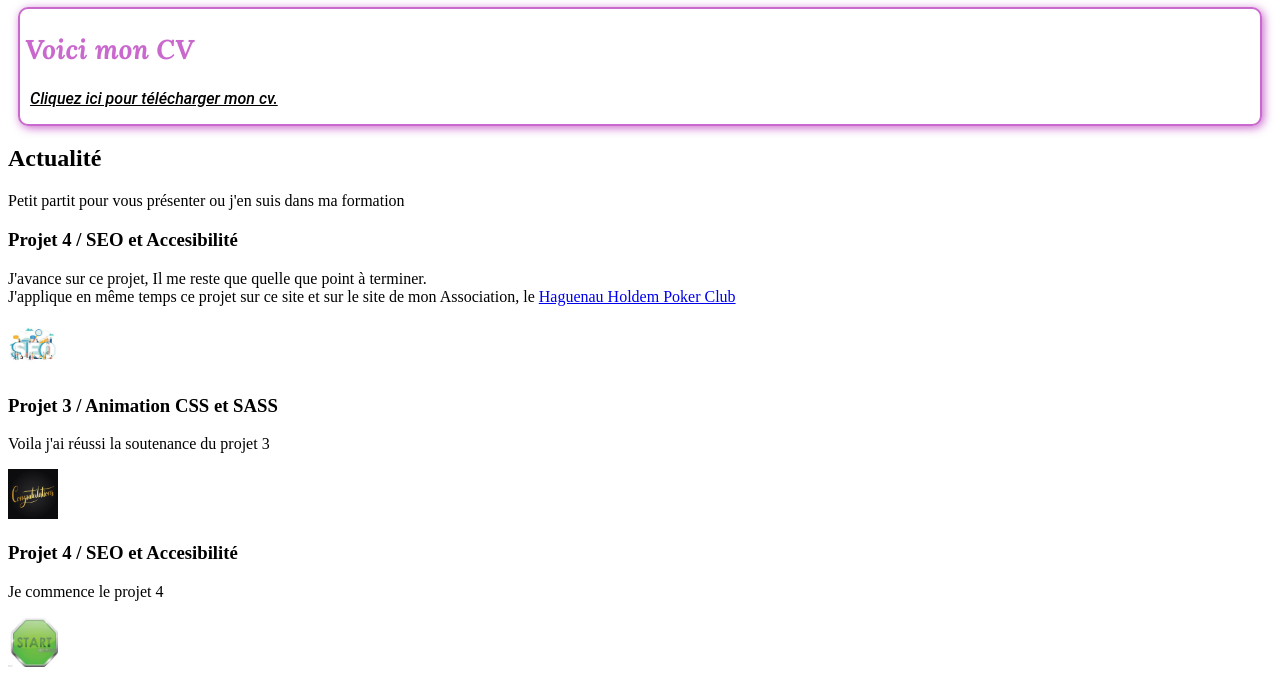
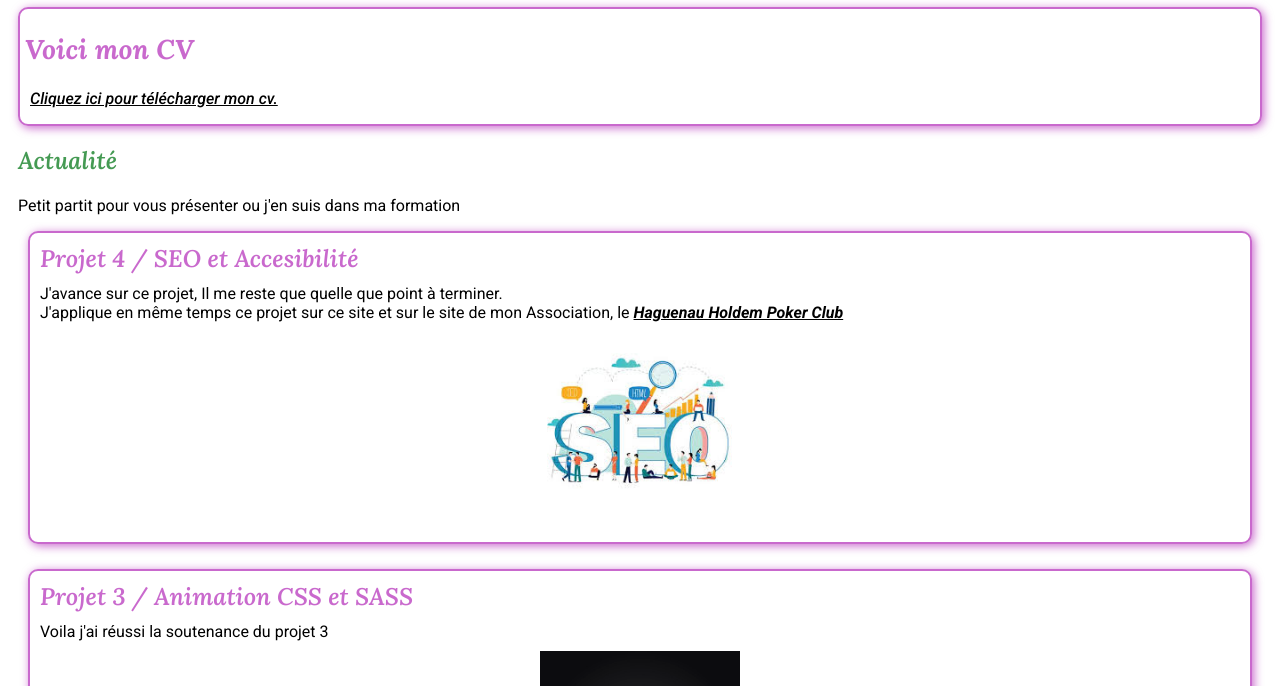
Before and after one commit to NicolasH67/NICOLASHECKER-WEBDEV, a website: page index.html in a window 1280 px wide. Shown: the part 114-800 px from the top of the page. Drawn offline with Linux system fonts and the light colour scheme.

Commit message:
actu css

```diff
--- a/SASS/Base/_font.scss
+++ b/SASS/Base/_font.scss
@@ -1 +1,2 @@
 @import url('https://fonts.googleapis.com/css2?family=Lora:ital,wght@0,400;0,500;0,600;0,700;1,400;1,500;1,600;1,700&display=swap');
+@import url('https://fonts.googleapis.com/css2?family=Roboto:ital,wght@0,100;0,300;0,400;0,500;0,700;0,900;1,100;1,300;1,400;1,500;1,700;1,900&display=swap');
--- /dev/null
+++ b/SASS/Layout/_actu.scss
@@ -0,0 +1,38 @@
+.actualite {
+    margin: 10px;
+    &__title {
+        @include logo($color-primary, 1.5rem, 600);
+    }
+    &__sup {
+        @include text($color-txt, normal, 1rem, 400);
+    }
+    &__article {
+        border: 2px solid $color-secondary;
+        border-radius: 10px;
+        margin: 10px;
+        margin-bottom: 25px!important;
+        box-shadow: 2px 2px 10px $color-secondary;
+        &__title {
+            @include logo($color-secondary, 1.5rem, 600);
+            margin: 10px;
+        }
+        &__sup {
+            @include text($color-txt, normal, 1rem, 400);
+            margin: 10px;
+            &__lien {
+                font-style: italic!important;
+                font-weight: 600!important;
+                color: $color-txt;
+            }
+        }
+        &__img {
+            display: block;
+            width: 200px;
+            height: 200px;
+            margin-left: auto;
+            margin-right: auto;
+            margin-bottom: 10px;
+
+        }
+    }
+}
--- a/SASS/Utils/_setting.scss
+++ /dev/null
@@ -1,4 +0,0 @@
-img {
-    width: 50px;
-    height: 50px;
-}
--- a/SASS/main.scss
+++ b/SASS/main.scss
@@ -9,3 +9,5 @@
 
 @import "./Layout/header";
 @import "./Layout/sectionCV";
+@import "./Layout/actu";
+@import "./Layout/footer";
--- a/index.html
+++ b/index.html
@@ -51,7 +51,7 @@
 
         <article class="actualite__article">
             <h3 class="actualite__article__title">Projet 4 / SEO et Accesibilité</h3>
-            <p class="actualite__article__sup">J'avance sur ce projet, Il me reste que quelle que point à terminer.<br />J'applique en même temps ce projet sur ce site et sur le site de mon Association, le <a href="www.haguenau-holdem-poker-club.com" title="lien vers le site du Haguenau Holdem Poker Club">Haguenau Holdem Poker Club</a></p>
+            <p class="actualite__article__sup">J'avance sur ce projet, Il me reste que quelle que point à terminer.<br />J'applique en même temps ce projet sur ce site et sur le site de mon Association, le <a href="www.haguenau-holdem-poker-club.com" title="lien vers le site du Haguenau Holdem Poker Club" class="actualite__article__sup__lien">Haguenau Holdem Poker Club</a></p>
             <img src="IMG/seo.jpeg" alt="illustration SEO" class="actualite__article__img" />
         </article>
 
```
Also changed, not shown: CSS/style.css, SASS/Layout/_footer.scss (added), 1 other file.
